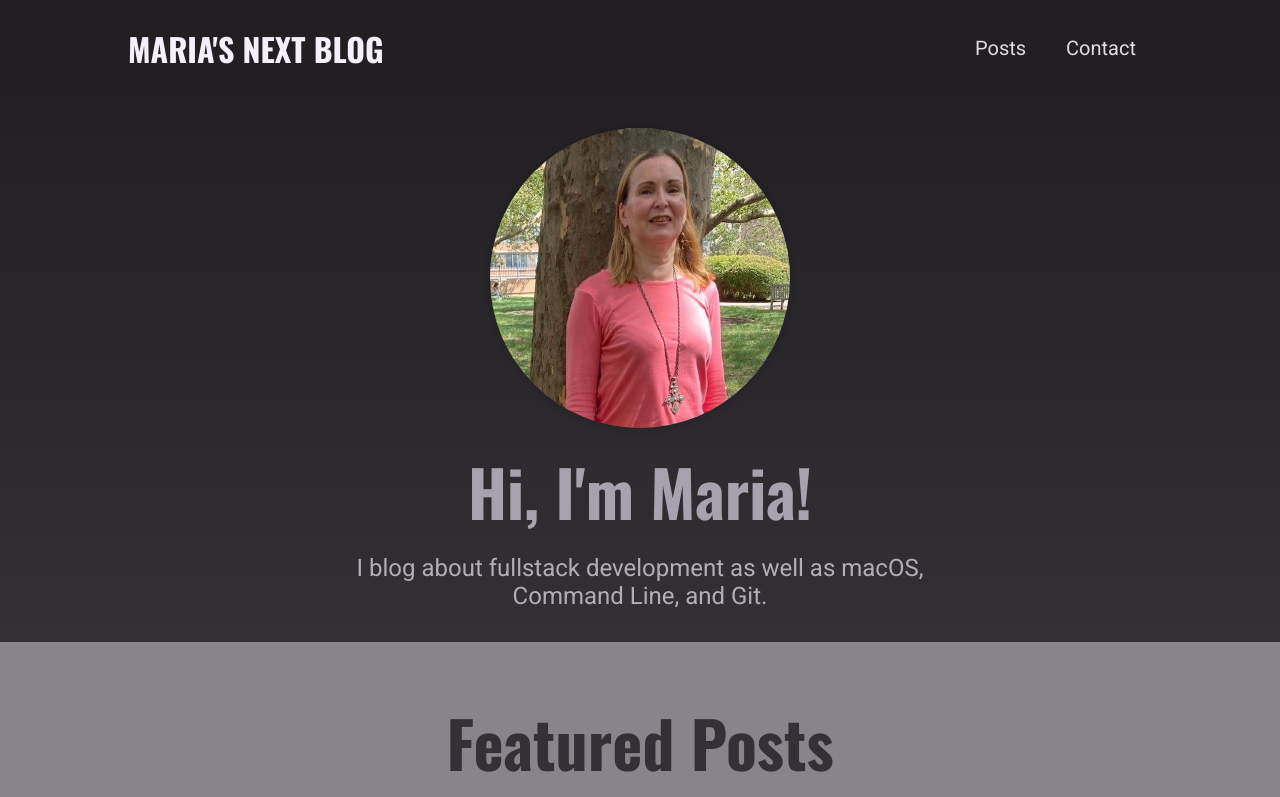
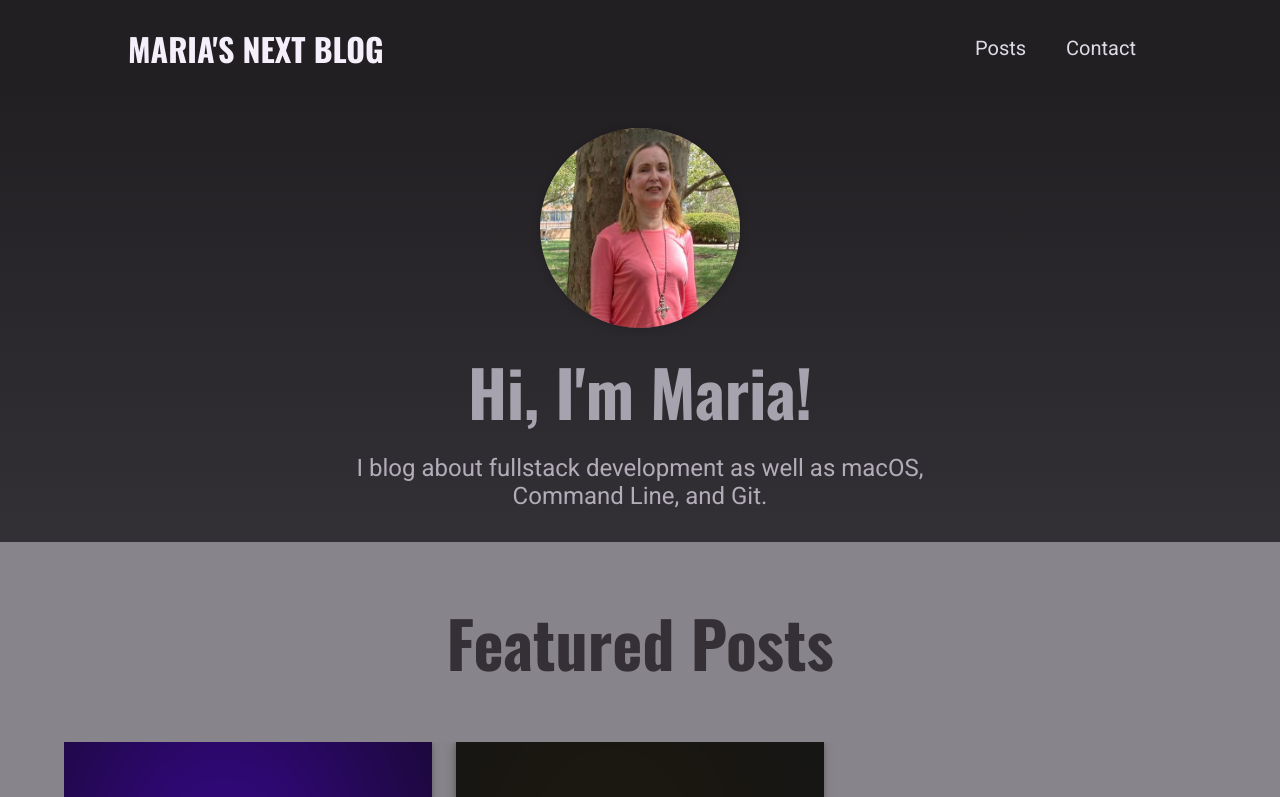
Before and after one commit to interglobalmedia/nextjs-fullstack-blog, a Next.js app: page / in a window 1280 px wide. Shown: the top 797 px of the page. Built offline with nearby package versions, Linux system fonts and the light colour scheme.

Commit message:
NFB-18 #resolve #time 1m #comment decrease size of profile image

```diff
--- a/styles/hero.module.scss
+++ b/styles/hero.module.scss
@@ -12,10 +12,10 @@
   background-color: var(--color-grey-700);
   border-radius: 50%;
   box-shadow: 0 1px 8px rgb(0 0 0 / 20%);
-  height: 300px;
+  max-height: 200px;
   margin: auto;
   overflow: hidden;
-  width: 300px;
+  max-width: 200px;
 }
 
 .image img {
```
